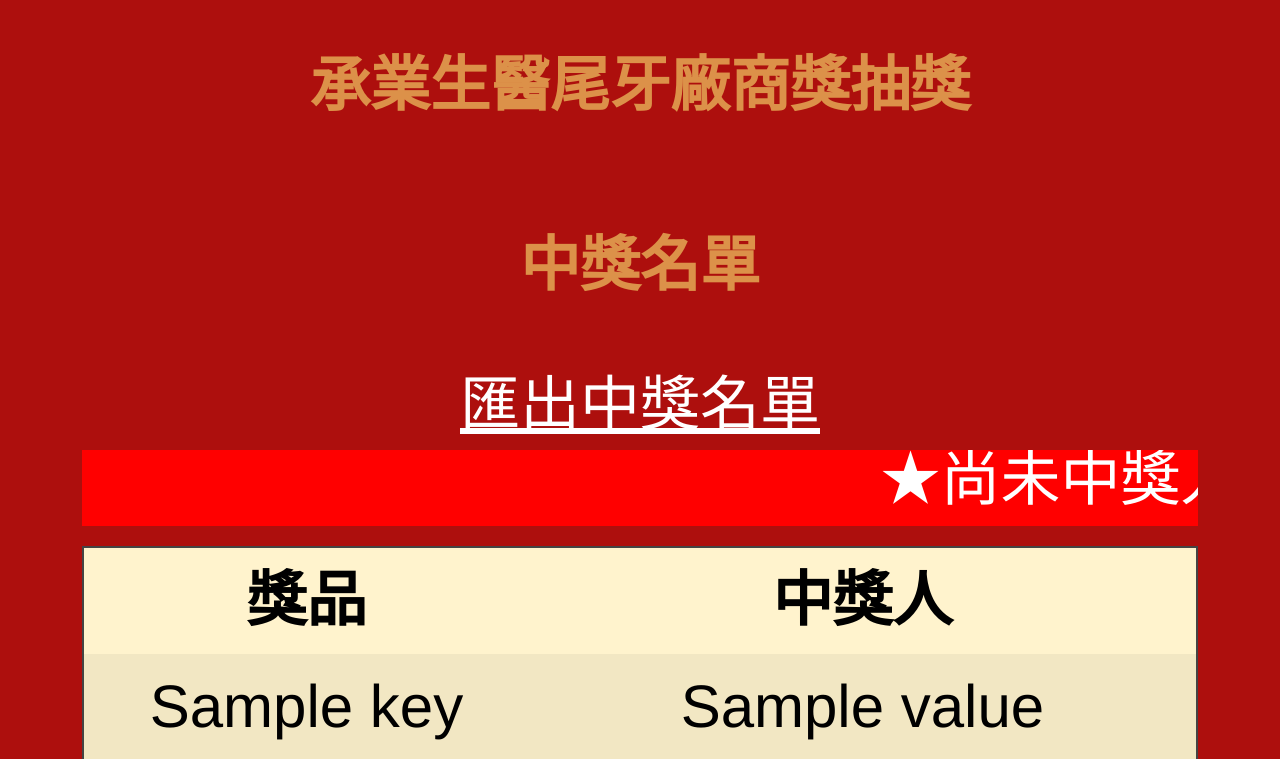
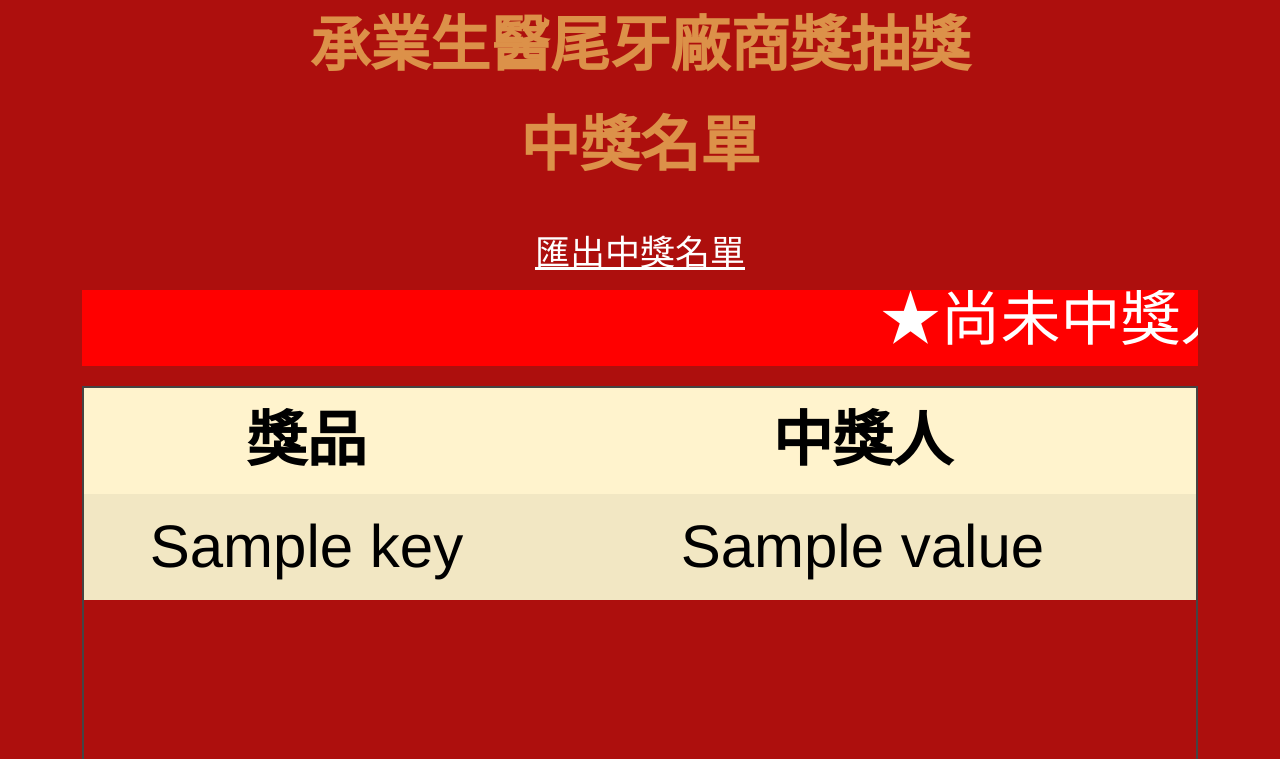
Before and after one commit to ktl1111/lucky_draw, a Django app: template app/templates/app/list.html in a window 1280 px wide. Shown: the top 759 px of the page. Run offline with Django 3.2, Linux system fonts and the light colour scheme; the template is opened without the code that fills it: most values are stand-ins (such as "Sample title", 1, 10 or a date in 2020); some libraries are stand-ins or nearby versions.

Commit message:
update styles

```diff
--- a/app/static/app/app.css
+++ b/app/static/app/app.css
@@ -83,9 +83,15 @@ body{
 
 h1,h2 {
     font-weight: bolder;
-    padding: 50px;
+    padding: 10px;
     font-size: 60px ;
     text-align: center;
+}
+
+#exportxls{
+    color: white;
+    font-size: 35px;
+    margin-top:5px;
 }
 
 .txt{
--- a/app/templates/app/list.html
+++ b/app/templates/app/list.html
@@ -7,7 +7,7 @@
         <div class="col-auto">
 
 {#            <a href="{% url 'index' %}" style="color: white">回到抽獎頁面</a>#}
-            <a href="{% url 'export_users_xls' %}" style="color: white">匯出中獎名單</a>
+            <a href="{% url 'export_users_xls' %}" id="exportxls">匯出中獎名單</a>
         </div>
         <div class="col-auto marquee">
             <p>&#9733;尚未中獎人:
```
Also changed, not shown: db.sqlite3.
